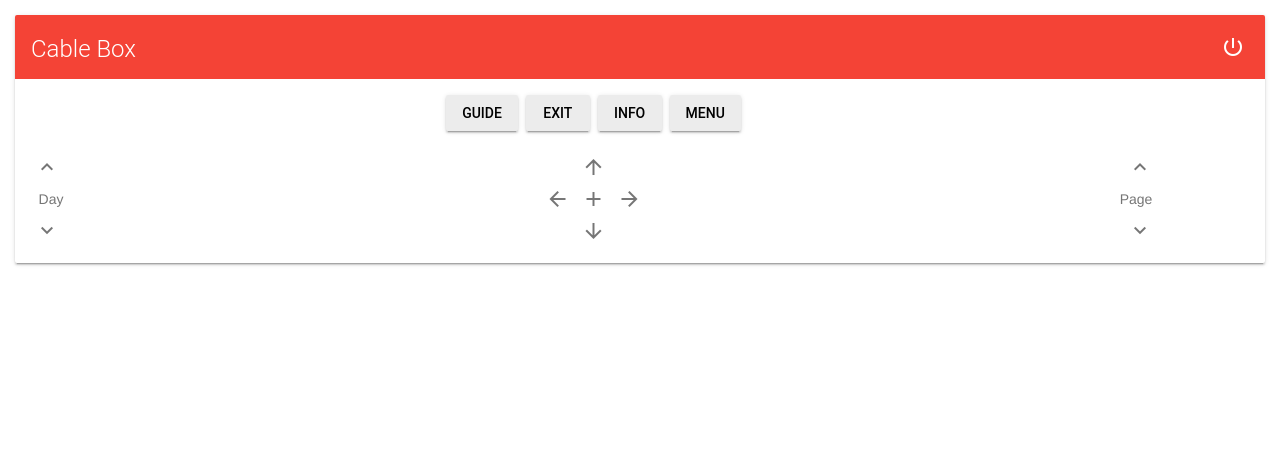
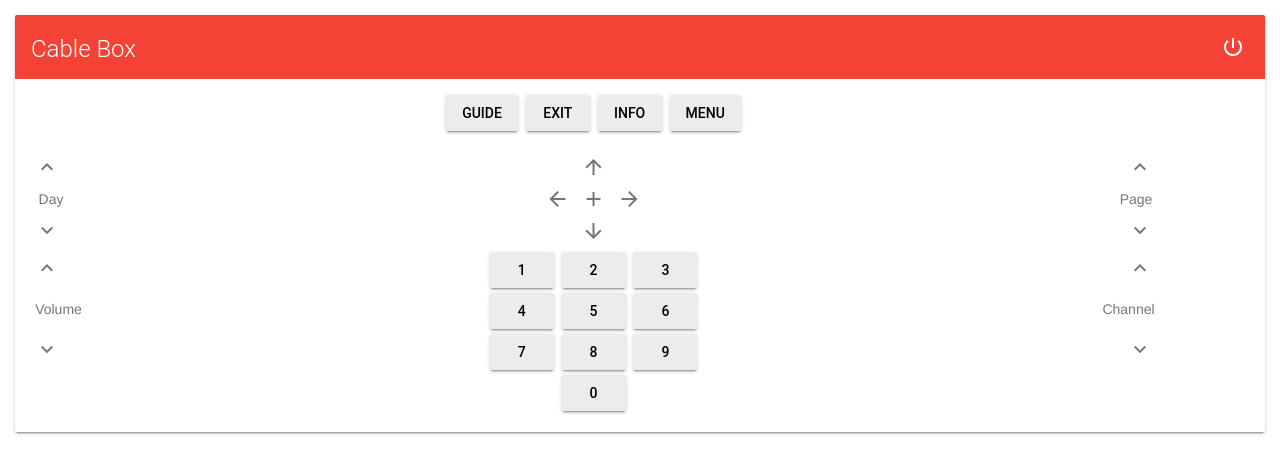
Before and after one commit to ehay64/WifiBlaster, a plain HTML site: page data/web/ui/moto.html in a window 1280 px wide. Drawn offline with Linux system fonts and the light colour scheme.

Commit message:
Add channel up/down and numberpad to cablebox

```diff
--- a/data/web/ui/moto.html
+++ b/data/web/ui/moto.html
@@ -102,6 +102,48 @@
                         </button>
                     </div>
 
+                    <div style="margin: 5px 0px 5px 0">
+                        <button class="mdl-button mdl-js-button mdl-button--icon mdl-button--colored mdl-js-ripple-effect" style="float: left" onclick="sendMoto('0x2FF5')">
+                            <i class="material-icons" style="color: rgba(0, 0, 0, 0.54)">keyboard_arrow_up</i>
+                        </button>
+
+                        <button class="mdl-button mdl-js-button mdl-button--raised mdl-js-ripple-effect nav-button" onclick="sendMoto('0x7FF0')">1</button>
+                        <button class="mdl-button mdl-js-button mdl-button--raised mdl-js-ripple-effect nav-button" onclick="sendMoto('0xBFF8')">2</button>
+                        <button class="mdl-button mdl-js-button mdl-button--raised mdl-js-ripple-effect nav-button" onclick="sendMoto('0x3FF4')">3</button>
+
+                        <button class="mdl-button mdl-js-button mdl-button--icon mdl-button--colored mdl-js-ripple-effect" style="float: right" onclick="sendMoto('0x2FF5')">
+                            <i class="material-icons" style="color: rgba(0, 0, 0, 0.54)">keyboard_arrow_up</i>
+                        </button>
+                    </div>
+
+                    <div style="position: relative; margin: 5px 0px 5px 0">
+                        <div style="float: left; width: 55px; line-height: 32px">Volume</div>
+
+                        <button class="mdl-button mdl-js-button mdl-button--raised mdl-js-ripple-effect nav-button" onclick="sendMoto('0xDFFC')">4</button>
+                        <button class="mdl-button mdl-js-button mdl-button--raised mdl-js-ripple-effect nav-button" onclick="sendMoto('0x5FF2')">5</button>
+                        <button class="mdl-button mdl-js-button mdl-button--raised mdl-js-ripple-effect nav-button" onclick="sendMoto('0x9FFA')">6</button>
+
+                        <div style="float: right; width: 55px; line-height: 32px">Channel</div>
+                    </div>
+
+                    <div style="margin: 5px 0px 5px 0">
+                        <button class="mdl-button mdl-js-button mdl-button--icon mdl-button--colored mdl-js-ripple-effect" style="float: left" onclick="sendMoto('0xCFFD')">
+                            <i class="material-icons" style="color: rgba(0, 0, 0, 0.54)">keyboard_arrow_down</i>
+                        </button>
+
+                        <button class="mdl-button mdl-js-button mdl-button--raised mdl-js-ripple-effect nav-button" onclick="sendMoto('0x1FF6')">7</button>
+                        <button class="mdl-button mdl-js-button mdl-button--raised mdl-js-ripple-effect nav-button" onclick="sendMoto('0xEFFE')">8</button>
+                        <button class="mdl-button mdl-js-button mdl-button--raised mdl-js-ripple-effect nav-button" onclick="sendMoto('0x6FF1')">9</button>
+
+                        <button class="mdl-button mdl-js-button mdl-button--icon mdl-button--colored mdl-js-ripple-effect" style="float: right" onclick="sendMoto('0xCFFD')">
+                            <i class="material-icons" style="color: rgba(0, 0, 0, 0.54)">keyboard_arrow_down</i>
+                        </button>
+                    </div>
+
+                    <div style="margin: 5px 0px 5px 0">
+                        <button class="mdl-button mdl-js-button mdl-button--raised mdl-js-ripple-effect nav-button" onclick="sendMoto('0xFFFF')">0</button>
+                    </div>
+
                 </div>
 
             </div>
```
